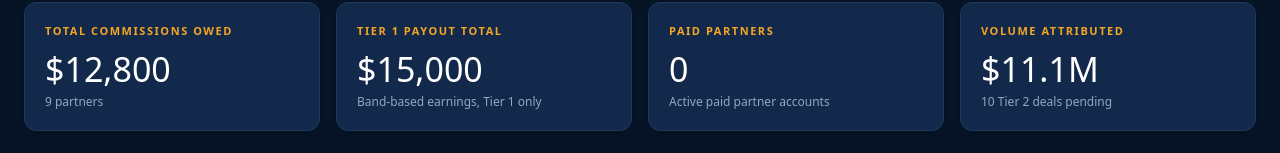
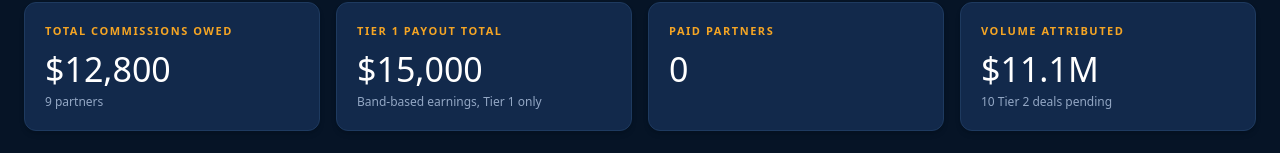
Before and after one commit to ZeusCommercial/Dashboard-, a Next.js app: page /affiliates in a window 1280 px wide. Shown: the part 111-264 px from the top of the page. Built offline with nearby package versions, Linux system fonts and the light colour scheme.

Commit message:
page.tsx
Removed hint from Paid Partners KpiCard.

```diff
--- a/src/app/affiliates/page.tsx
+++ b/src/app/affiliates/page.tsx
@@ -63,7 +63,6 @@ export default async function AffiliatesPage({
         <KpiCard
           label="Paid Partners"
           value={`${paidPartnerCount(data)}`}
-          hint="Active paid partner accounts"
         />
         <KpiCard
           label="Volume Attributed"
```
